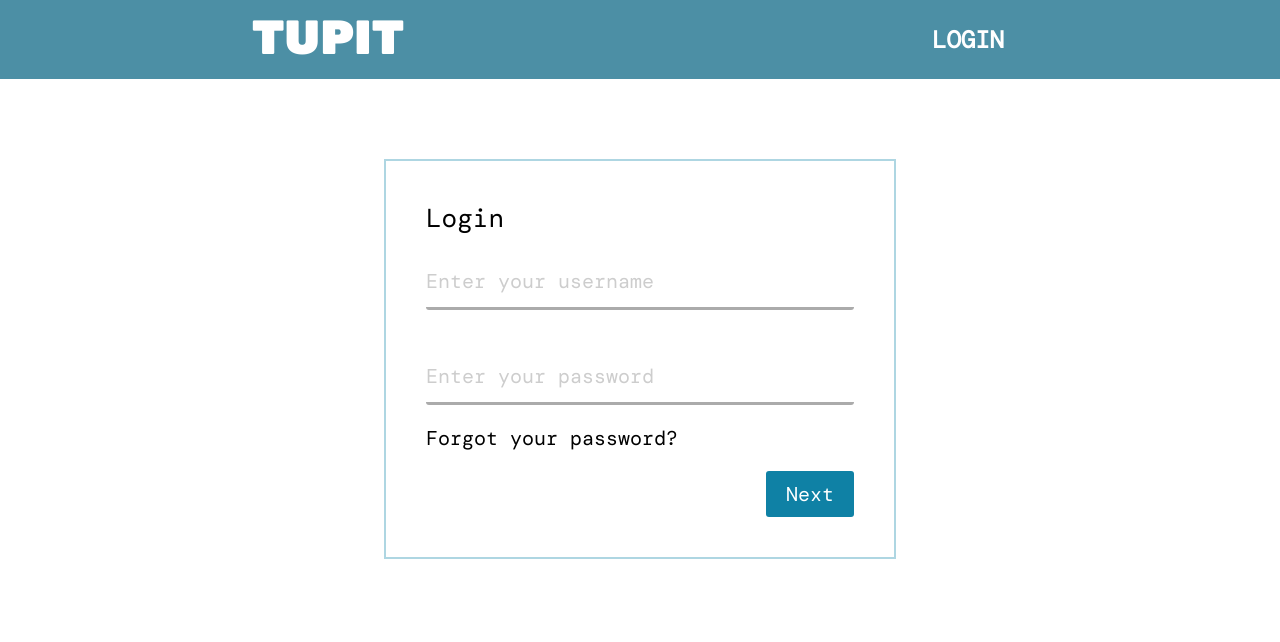
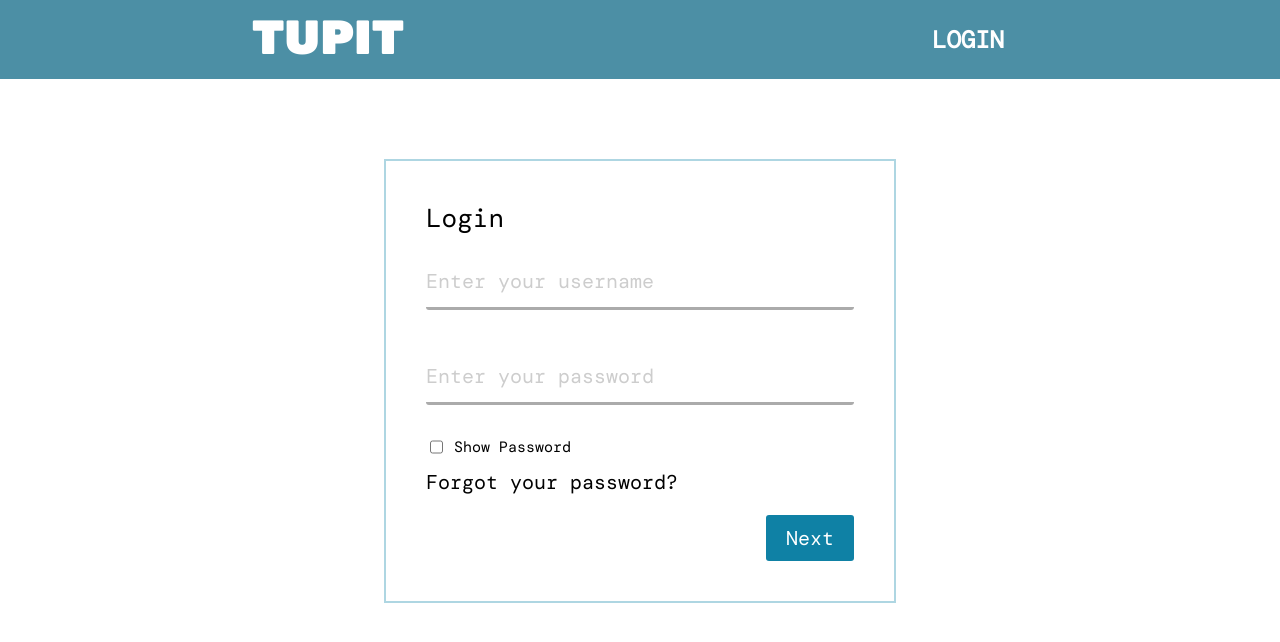
Before and after one commit to JumboCode/TUPIT, a Next.js app in the folder frontend/: page /login in a window 1280 px wide. Shown: the top 642 px of the page. Built offline with nearby package versions, Linux system fonts and the light colour scheme; no server answers; a web font is replaced by a local one.

Commit message:
updated style of login page to match new designs (#26)
* updated style of login page to match new designs

Co-authored-by: Sarah Svahn <sarahsvahn@MacBook-Pro-152.local>
Co-authored-by: Tyler Thompson <tyler.thompson@tufts.edu>

```diff
--- a/frontend/src/components/authbox.module.scss
+++ b/frontend/src/components/authbox.module.scss
@@ -1,4 +1,3 @@
-
 @import '../styles/global/colors.scss';
 
 /* TODO - Style placeholder to get lighter font */
--- a/frontend/src/pages/class/index.tsx
+++ b/frontend/src/pages/class/index.tsx
@@ -1,6 +1,6 @@
 import React, { useEffect, useState, createRef } from 'react';
 import { useRouter } from 'next/router';
-import { useAuth } from "@/components/auth";
+import { useAuth } from '@/components/auth';
 import styles from './index.module.scss';
 
 export default function SearchClass() {
--- a/frontend/src/pages/login/index.module.scss
+++ b/frontend/src/pages/login/index.module.scss
@@ -11,21 +11,23 @@
   color: white;
   font-weight: 400;
   font-size: 36px;
+  margin-top: 50px;
 }
 
-.container h1 {
-  color: #4c8fa5;
-  margin: 40px 0;
-  font-size: 64px;
+.signInTitle {
+  padding: 0px;
+  margin-bottom: 20px;
+  font-weight: 100;
+  font-family: 'DM Mono';
 }
 
 .loginForm {
   display: flex;
   flex-direction: column;
-
-  background: #9ec8d6;
-  border-radius: 49px;
+  background: white;
+  border: #aed6e2 2px solid;
   padding: 40px;
+  color: black;
 }
 
 .submitContainer > .reset {
@@ -37,32 +39,78 @@
 .loginForm .textField {
   background: white;
   color: #4c8fa5;
-  padding: 0 20px;
-  font-size: 30px;
-  border-radius: 28px;
+  font-size: 20px;
+  font-weight: 100;
   height: 60px;
+  width: 300px;
+  border-bottom: 1px solid #dadada;
+  margin-bottom: 10px;
 }
 
 .loginForm .textField:focus {
-  padding: 0 18px;
-  border: 2px solid #4c8fa5;
+  padding: -1px;
+  padding-bottom: 0px;
+  border: 1px solid #4c8fa5;
+}
+
+.showPassword {
+  display: flex;
+  flex-direction: row;
+  gap: 8px;
+  margin: 12px 0px;
+  font-size: 15px;
+  font-weight: 100;
+
+  input {
+    width: unset;
+    height: unset;
+  }
 }
 
 .submitContainer {
   display: flex;
-  justify-content: center;
+  justify-content: space-between;
   align-items: center;
   margin-top: 40px;
+
+  .forgotPasswordText {
+    font-size: 18px;
+    color: #2094b9;
+    margin: 0px;
   }
 
   .submit {
     background-color: #2094b9;
     color: white;
-  border-radius: 3px;
     border: none;
-  font-size: 30px;
-  padding: 20px 40px;
+    font-size: 20px;
+    padding: 20px 20px;
     cursor: pointer;
+    height: 33px;
+    width: 93px;
+    align-items: center;
+    display: inline-flex;
+    justify-content: center;
+    --padding-x: 1.2em;
+  }
+
+  .btn {
+    height: 33px;
+    width: 93px;
+    display: inline-flex;
+    justify-content: center;
+    align-items: center;
+
+    font-size: 20px;
+    background-color: #2094b9;
+    --padding-x: 1.2em;
+    border-color: transparent;
+    border-radius: 0.25em;
+    box-shadow: 0 1px 4px hsla(220, 90%, 37%, 0.25);
+
+    color: white;
+    cursor: pointer;
+  }
 }
 
 @media (max-width: 800px) {
@@ -83,5 +131,6 @@
   .submit {
     font-size: 24px;
     padding: 10px 30px;
+    font-family: 'DM Mono';
   }
 }
--- a/frontend/src/pages/login/index.tsx
+++ b/frontend/src/pages/login/index.tsx
@@ -1,12 +1,14 @@
 import React, { useEffect, useState } from 'react';
 import { useRouter } from 'next/router';
-import { useAuth } from "@/components/auth";
-import AuthBox from "@/components/authbox";
+import { useAuth } from '@/components/auth';
+import AuthBox from '@/components/authbox';
 import styles from './index.module.scss';
 
 export default function LoginForm() {
   const { isLoggedIn, csrfToken, login, logout } = useAuth();
   const router = useRouter();
+
+  const [showPassword, setShowPassword] = useState(false);
 
   useEffect(() => {
     if (isLoggedIn) router.push('/');
@@ -20,33 +22,63 @@ export default function LoginForm() {
     );
   }
 
+  // return (
+  //   <div className={styles.container}>
+  //     <form className={styles.loginForm} onSubmit={doLogin}>
+  //       <div className={styles.signInTitle}>Sign in</div>
+  //       <input
+  //         className={styles.textField}
+  //         type="text"
+  //         name="username"
+  //         placeholder="Enter your username"
+  //       />
+  //       <input
+  //         className={styles.textField}
+  //         type={showPassword ? 'text' : 'password'}
+  //         name="password"
+  //         placeholder="Enter your password"
+  //       />
+  //       <label className={styles.showPassword}>
+  //         <input
+  //           type="checkbox"
+  //           checked={showPassword}
+  //           onClick={() => setShowPassword(!showPassword)}
+  //         />
+  //         <>Show Password</>
+  //       </label>
+  //       <div className={styles.submitContainer}>
+  //         <p className={styles.forgotPasswordText}>Forgot password?</p>
+  //         <input className={styles.btn} type="submit" value="Next" />
+  //       </div>
+  //     </form>
+  //   </div>
+  // );
+
   function resetPass(e) {
     router.push('/resetpass');
   }
 
   const content = [
-    (<label htmlFor='username'>
-      <input id='username'
-       type='text'
-       name='username'
-       placeholder='Enter your username'
+    <label htmlFor="username">
+      <input id="username" type="text" name="username" placeholder="Enter your username" />
+    </label>,
+    <label htmlFor="password">
+      <input
+        id="password"
+        type={showPassword ? 'text' : 'password'}
+        name="password"
+        placeholder="Enter your password"
       />
-    </label>),
-    (<label htmlFor='password'>
-      <input id='password'
-       type='password'
-       name='password'
-       placeholder='Enter your password'
+    </label>,
+    <label className={styles.showPassword}>
+      <input
+        type="checkbox"
+        checked={showPassword}
+        onClick={() => setShowPassword(!showPassword)}
       />
-    </label>),
-    (<a onClick={resetPass}>
-      Forgot your password?{' '}
-    </a>)
+      <div>Show Password</div>
+    </label>,
+    <a onClick={resetPass}>Forgot your password? </a>,
   ];
-  return (
-    <AuthBox header={'Login'}
-     callback={doLogin}
-     content={content}
-     navigate={'Next'}/>
-  );
+  return <AuthBox header={'Login'} callback={doLogin} content={content} navigate={'Next'} />;
 }
```
Also changed, not shown: frontend/src/components/authbox.tsx (+3 -5 lines), frontend/src/pages/ChangePass/index.tsx (+34 -26 lines), frontend/src/pages/resetpass/index.tsx (+9 -12 lines). Lines whose indentation alone changed are shown as unchanged.
